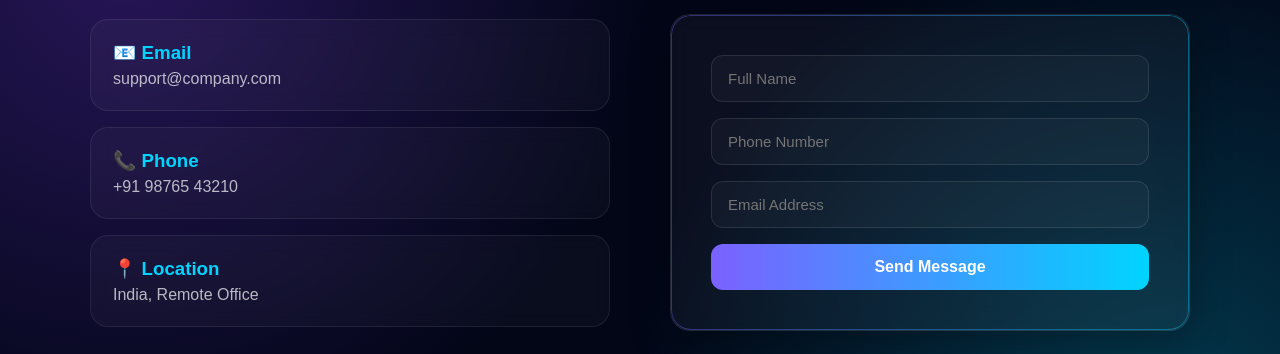
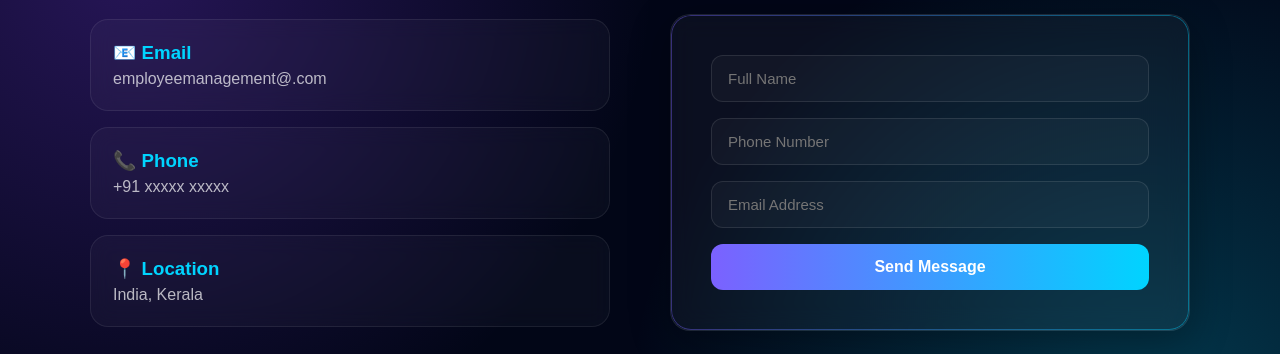
Before and after one commit to happlejoseph/Employee-Management-System, a website: page client/pages/contact.html in a window 1280 px wide. Shown: the part 279-633 px from the top of the page. Drawn offline with Linux system fonts and the light colour scheme.

Commit message:
corect the contact page text

```diff
--- a/client/pages/contact.html
+++ b/client/pages/contact.html
@@ -36,17 +36,17 @@
 
             <div class="info-card">
                 <h3>📧 Email</h3>
-                <p>support@company.com</p>
+                <p>employeemanagement@.com</p>
             </div>
 
             <div class="info-card">
                 <h3>📞 Phone</h3>
-                <p>+91 98765 43210</p>
+                <p>+91 xxxxx xxxxx</p>
             </div>
 
             <div class="info-card">
                 <h3>📍 Location</h3>
-                <p>India, Remote Office</p>
+                <p>India, Kerala</p>
             </div>
 
         </div>
```
